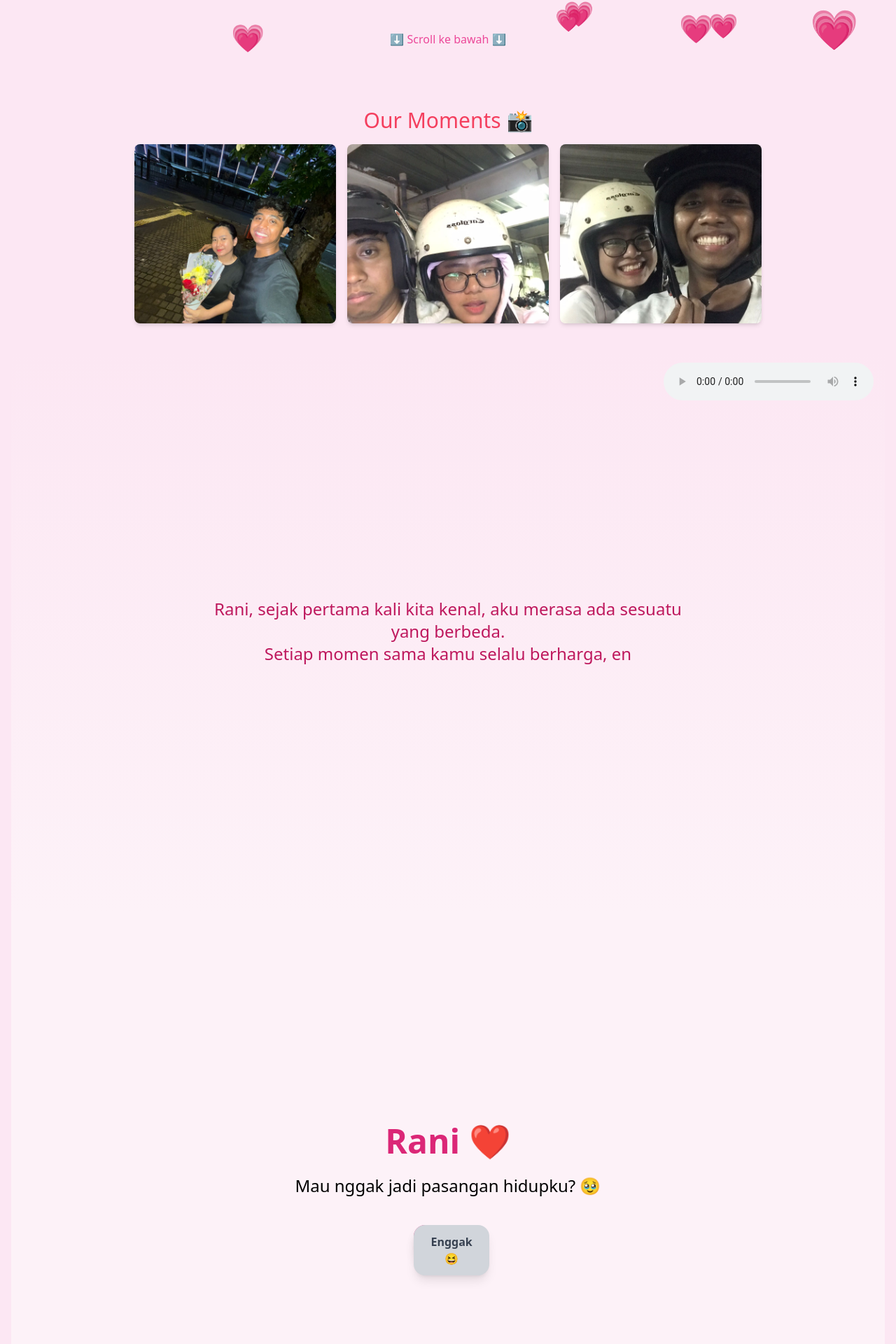
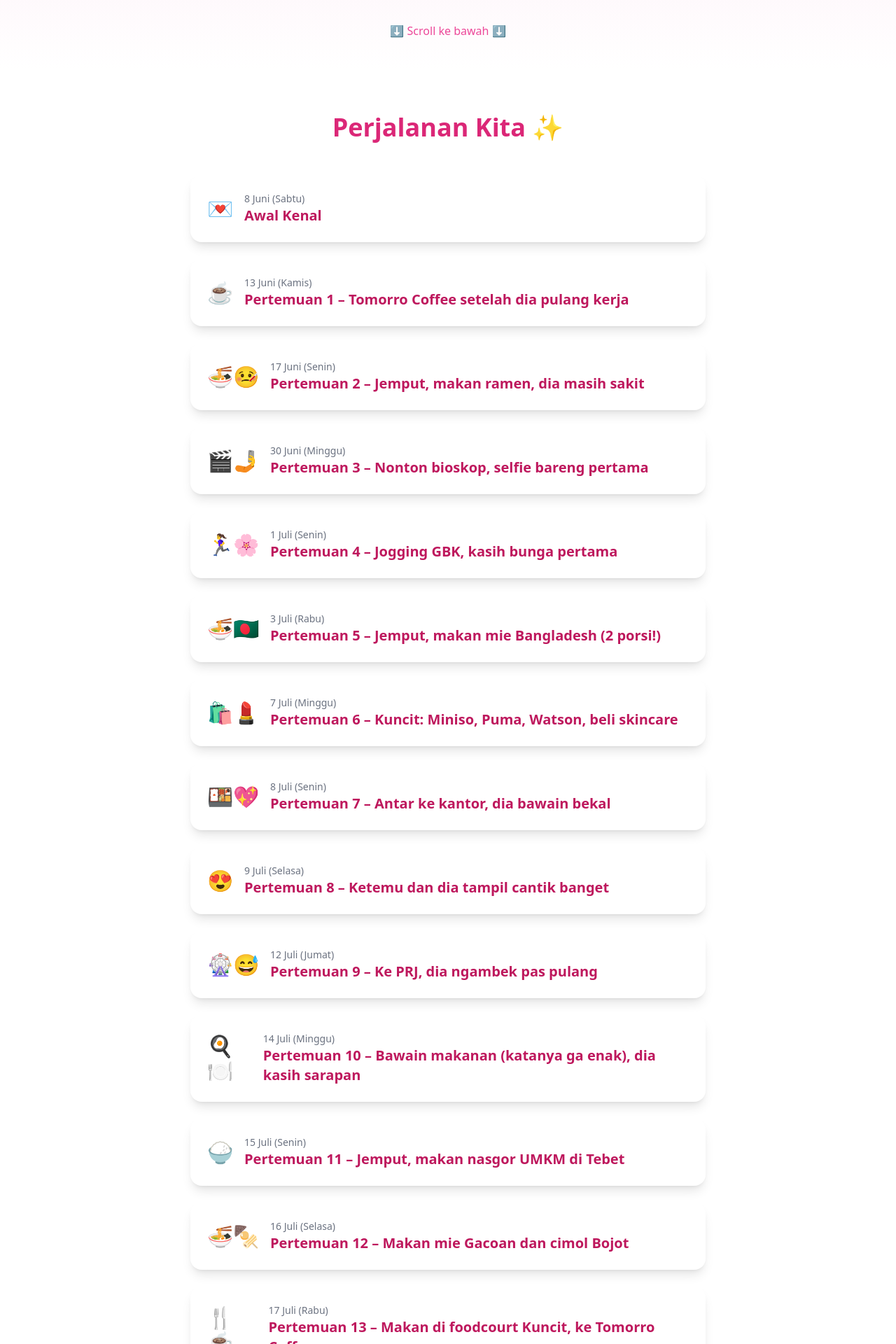
Before and after one commit to septianadip17/serani, a React (Vite) app: page / in a window 1280 px wide. Shown: the part 702-2622 px from the top of the page at 70% size. Built offline with nearby package versions, Linux system fonts and the light colour scheme.

Commit message:
animated hearts

```diff
--- a/index.html
+++ b/index.html
@@ -5,7 +5,7 @@
   <meta charset="UTF-8" />
   <link rel="icon" type="image/svg+xml" href="/vite.svg" />
   <meta name="viewport" content="width=device-width, initial-scale=1.0" />
-  <title>Vite + React</title>
+  <title>Raney xixixi</title>
   <link href="https://fonts.googleapis.com/css2?family=Dancing+Script&family=Poppins&display=swap" rel="stylesheet">
 </head>
 
--- a/src/App.jsx
+++ b/src/App.jsx
@@ -1,43 +1,16 @@
-
+import Landing from "./components/Landing";
+import StorySection from "./components/StorySection";
 import LoveLetter from "./components/LoveLetter";
 import Proposal from "./components/Proposal";
-import Gallery from "./components/Gallery";
-import "aos/dist/aos.css";
-import Landing from "./components/Landing";
-
-const AnimatedHearts = () => {
-  return (
-    <div className="absolute inset-0 z-0 pointer-events-none overflow-hidden">
-      {[...Array(10)].map((_, i) => (
-        <span
-          key={i}
-          className="heart"
-          style={{
-            left: `${Math.random() * 100}%`,
-            bottom: `${Math.random() * 100}px`,
-            animationDelay: `${Math.random() * 10}s`,
-            fontSize: `${Math.random() * 2 + 1.5}rem`,
-          }}
-        >
-          💗
-        </span>
-      ))}
-    </div>
-  );
-};
 
 function App() {
   return (
-    <div className="min-h-screen bg-pink-gradient bg-[length:400%_400%] animate-gradient-move">
-      <main className="bg-pink-100 min-h-screen p-4">
-        <Landing />
-        <AnimatedHearts />
-
-        <Gallery />
-        <LoveLetter />
-        <Proposal />
-      </main>
-    </div>
+    <>
+      <Landing />
+      <StorySection />
+      <LoveLetter />
+      <Proposal />
+    </>
   );
 }
 
--- /dev/null
+++ b/src/components/AnimatedHearts.jsx
@@ -0,0 +1,21 @@
+const AnimatedHearts = () => {
+  return (
+    <div className="absolute inset-0 z-0 pointer-events-none overflow-hidden">
+      {[...Array(10)].map((_, i) => (
+        <span
+          key={i}
+          className="heart"
+          style={{
+            left: `${Math.random() * 100}%`,
+            bottom: `${Math.random() * 100}px`,
+            animationDelay: `${Math.random() * 10}s`,
+            fontSize: `${Math.random() * 2 + 1.5}rem`,
+          }}
+        >
+          ❤️💗
+        </span>
+      ))}
+    </div>
+  );
+};
+export default AnimatedHearts;
--- a/src/components/StorySection.jsx
+++ b/src/components/StorySection.jsx
@@ -1,70 +1,122 @@
-import { useState } from "react";
-import Modal from "./Modal";
+// src/components/StorySection.jsx
+import { motion } from "framer-motion";
 
-function StorySection({
-  title,
-  text,
-  icon: Icon,
-  image,
-  imagePosition = "left",
-}) {
-  const [showModal, setShowModal] = useState(false);
-  const [selectedImage, setSelectedImage] = useState(null);
+const moments = [
+  { date: "8 Juni (Sabtu)", title: "Awal Kenal", emoji: "💌" },
+  {
+    date: "13 Juni (Kamis)",
+    title: "Pertemuan 1 – Tomorro Coffee setelah dia pulang kerja",
+    emoji: "☕️",
+  },
+  {
+    date: "17 Juni (Senin)",
+    title: "Pertemuan 2 – Jemput, makan ramen, dia masih sakit",
+    emoji: "🍜🤒",
+  },
+  {
+    date: "30 Juni (Minggu)",
+    title: "Pertemuan 3 – Nonton bioskop, selfie bareng pertama",
+    emoji: "🎬🤳",
+  },
+  {
+    date: "1 Juli (Senin)",
+    title: "Pertemuan 4 – Jogging GBK, kasih bunga pertama",
+    emoji: "🏃‍♀️🌸",
+  },
+  {
+    date: "3 Juli (Rabu)",
+    title: "Pertemuan 5 – Jemput, makan mie Bangladesh (2 porsi!)",
+    emoji: "🍜🇧🇩",
+  },
+  {
+    date: "7 Juli (Minggu)",
+    title: "Pertemuan 6 – Kuncit: Miniso, Puma, Watson, beli skincare",
+    emoji: "🛍️💄",
+  },
+  {
+    date: "8 Juli (Senin)",
+    title: "Pertemuan 7 – Antar ke kantor, dia bawain bekal",
+    emoji: "🍱💖",
+  },
+  {
+    date: "9 Juli (Selasa)",
+    title: "Pertemuan 8 – Ketemu dan dia tampil cantik banget",
+    emoji: "😍",
+  },
+  {
+    date: "12 Juli (Jumat)",
+    title: "Pertemuan 9 – Ke PRJ, dia ngambek pas pulang",
+    emoji: "🎡😅",
+  },
+  {
+    date: "14 Juli (Minggu)",
+    title: "Pertemuan 10 – Bawain makanan (katanya ga enak), dia kasih sarapan",
+    emoji: "🍳🍽️",
+  },
+  {
+    date: "15 Juli (Senin)",
+    title: "Pertemuan 11 – Jemput, makan nasgor UMKM di Tebet",
+    emoji: "🍚",
+  },
+  {
+    date: "16 Juli (Selasa)",
+    title: "Pertemuan 12 – Makan mie Gacoan dan cimol Bojot",
+    emoji: "🍜🍢",
+  },
+  {
+    date: "17 Juli (Rabu)",
+    title: "Pertemuan 13 – Makan di foodcourt Kuncit, ke Tomorro Coffee",
+    emoji: "🍴☕️",
+  },
+  {
+    date: "20 Juli (Sabtu)",
+    title: "Pertemuan 14 – CFD, pisang ijo, naik KRL dan MRT, outfit check",
+    emoji: "🚶‍♂️🚆✨",
+  },
+  {
+    date: "27 Juli (Sabtu)",
+    title: "Pertemuan 15 – Nonton di Kelapa Gading, naik TransJakarta",
+    emoji: "🎥🚌",
+  },
+  {
+    date: "28 Juli (Minggu)",
+    title: "Pertemuan 16 – Jemput dan nail art bareng",
+    emoji: "💅💖",
+  },
+  {
+    date: "31 Juli (Rabu)",
+    title:
+      "Pertemuan 17 – Belanja bareng, makan Ricis, ngobrol tentang perasaan",
+    emoji: "🛒🍗❤️",
+  },
+];
 
-  const images = Array.isArray(image) ? image : image ? [image] : [];
-
-  const handleImageClick = (imgUrl) => {
-    setSelectedImage(imgUrl);
-    setShowModal(true);
-  };
-
+export default function StorySection() {
   return (
-    <div className="bg-white p-6 rounded-xl my-6 shadow-md max-w-6xl mx-auto border-l-4 border-rose-300">
-      {/* Header Section */}
-      <div className="flex items-center gap-4 mb-4">
-        {Icon && <div className="text-3xl text-rose-400">{<Icon />}</div>}
-        <h2 className="text-2xl md:text-3xl font-script text-rose-500">
-          {title}
-        </h2>
+    <section className="py-16 bg-gradient-to-b from-peach-100 to-pink-100">
+      <h2 className="text-3xl md:text-4xl font-bold text-center mb-12 text-pink-600 font-[Dancing Script]">
+        Perjalanan Kita ✨
+      </h2>
+      <div className="max-w-3xl mx-auto space-y-6 px-4">
+        {moments.map((m, i) => (
+          <motion.div
+            key={i}
+            initial={{ opacity: 0, x: i % 2 === 0 ? -100 : 100 }}
+            whileInView={{ opacity: 1, x: 0 }}
+            transition={{ duration: 0.6 }}
+            viewport={{ once: true }}
+            className="bg-white rounded-2xl shadow-lg p-4 md:p-6 flex items-center space-x-4"
+          >
+            <div className="text-3xl">{m.emoji}</div>
+            <div>
+              <p className="text-sm text-gray-500">{m.date}</p>
+              <p className="text-lg md:text-xl font-semibold text-pink-700">
+                {m.title}
+              </p>
+            </div>
+          </motion.div>
+        ))}
       </div>
-
-      {/* Content Section */}
-      <div
-        className={`flex flex-col md:flex-row ${
-          imagePosition === "right" ? "md:flex-row-reverse" : ""
-        } gap-6 items-start`}
-      >
-        {/* Images */}
-        {images.length > 0 && (
-          <div className="flex flex-wrap gap-3 justify-center md:justify-start md:w-1/2">
-            {images.map((img, index) => (
-              <img
-                key={index}
-                src={img}
-                alt={`${title}-${index}`}
-                onClick={() => handleImageClick(img)}
-                className="rounded-lg object-cover h-36 md:h-40 w-[calc(50%-0.375rem)] md:w-[calc(50%-0.375rem)] cursor-pointer hover:scale-105 transition-transform duration-300"
-              />
-            ))}
-          </div>
-        )}
-
-        {/* Description */}
-        <p className="text-gray-700 font-body text-base md:text-lg md:w-1/2 leading-relaxed">
-          {text}
-        </p>
-      </div>
-
-      {/* Modal */}
-      {showModal && (
-        <Modal
-          images={image}
-          title={title}
-          onClose={() => setShowModal(false)}
-        />
-      )}
-    </div>
+    </section>
   );
 }
-
-export default StorySection;
```
